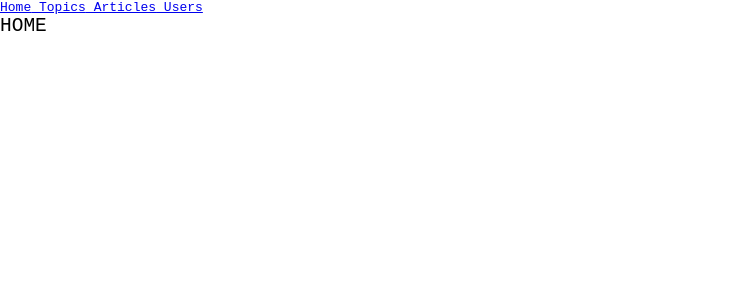
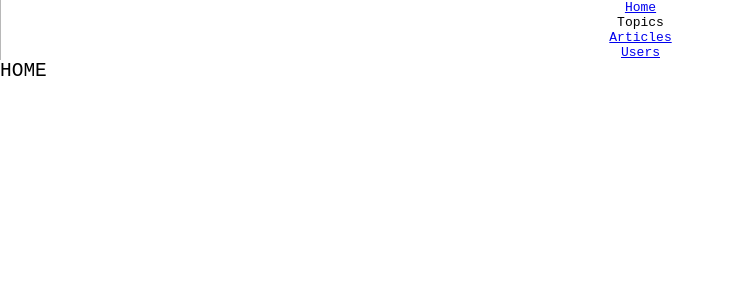
Before and after one commit to pha22pg/nc-news, a React (Create React App) app: page / in a window 1280 px wide. Shown: the top 300 px of the page, without its empty margins (0-735 px from the left). Built offline with nearby package versions, Linux system fonts and the light colour scheme.

Commit message:
Ticket_5 done - able to view articles filtered by topic

```diff
--- a/src/App.css
+++ b/src/App.css
@@ -22,12 +22,15 @@
 
   .nav{
     background-color: var(--main-bg-color);
-    height : 40px;
+    height : 100px;
     display:flex;
     align-items: center;
     justify-content: space-around;
     color: black;
+
   }
+
+
 
   .nav *:visited{
     color :black;
@@ -119,3 +122,39 @@
 
   }
 }
+
+/* Topics.js STYLING */
+
+
+.dropdown-menu-container{
+  /* visibility: hidden; */
+  background: rgba(200,200,200,0.3);
+  width : 100px;
+  top: 100px;
+
+  position : absolute;
+  display: flex;
+  flex-direction: column;
+}
+.dropdown-menu-container.hide{
+  visibility : hidden;
+}
+
+.topic-link-dropdown-menu-item{
+  text-align: center;
+  padding: 5px;
+}
+.topic-link-dropdown-menu-item:hover{
+  background: rgba(23,23,23,0.3);
+}
+
+.nav-item{
+  background:white;
+  display: flex;
+  align-items: center;
+  justify-content: center;
+  height: 100%;
+  width : 100%;
+  border-left: 1px solid rgba(20,20,20,0.3);
+  position: relative;
+}
--- a/src/App.js
+++ b/src/App.js
@@ -1,7 +1,7 @@
 import './App.css';
 import Nav  from './components/Nav';
 import {useEffect, useState} from 'react'
-import { BrowserRouter, Routes, Route } from 'react-router-dom';
+import { BrowserRouter, Routes, Route, useParams} from 'react-router-dom';
 
 import Home from './components/Home';
 import Topics from './components/Topics';
@@ -27,7 +27,7 @@ function App() {
       <Routes>
 
         <Route path="/" element={<Home />} />
-        <Route path="/topics" element={<Topics />} />
+        <Route path="/topics/:topic_slug" element={<Topics/>} />
         <Route path="/articles" element={<Articles allArticles={allArticles} setAllArticles={setAllArticles} />} />
         <Route path="/users" element={<Users />} />
 
--- a/src/api.js
+++ b/src/api.js
@@ -19,3 +19,11 @@ export function getArticleByID(id){
         return data.article;
     })
 }
+
+
+export function getArticlesByTopic(topic){
+    return newsAPI.get(`articles?topic=${topic}`).then(({data})=>{
+        console.log("In the API / getArticlesByTopic function - data: ", data)
+        return data;
+    })
+}
--- a/src/components/Nav.js
+++ b/src/components/Nav.js
@@ -1,11 +1,46 @@
 import {Link} from "react-router-dom";
+import {useEffect, useState} from 'react'
+import React from 'react'
 
 function Nav(){
+    const [click, setClick] = useState(true);
+    const [menuShowing, setMenuShowing] = useState(false);
+
+    const clickHandler = () => {
+        setMenuShowing(!menuShowing);
+    }
+
     return <nav className="nav">
-        <Link to="/"> Home</Link>
-        <Link to="/topics"> Topics</Link>
-        <Link to="/articles"> Articles</Link>
-        <Link to="/users"> Users</Link>
+        <Link className="nav-item" to="/"> Home</Link>
+        <div onClick={clickHandler} className="nav-item dropdown-link" to="/article"> Topics
+
+            <div  className={menuShowing ? 'dropdown-menu-container' : 'dropdown-menu-container hide'}>
+
+
+                    <div className='topic-link-dropdown-menu-item'>
+                    <Link to='/topics/cooking' >
+                        Cooking
+                    </Link>
+                    </div>
+                    <div className='topic-link-dropdown-menu-item'>
+                    <Link to='/topics/coding'>
+                        Coding
+                    </Link>
+                    </div>
+                    <div className='topic-link-dropdown-menu-item'>
+                    <Link to='/topics/football'>
+                        Football
+                    </Link>
+                    </div>
+
+
+            </div>
+
+        </div>
+
+
+        <Link className="nav-item" to="/articles"> Articles</Link>
+        <Link className="nav-item" to="/users"> Users</Link>
     </nav>
 }
 
--- a/src/components/Topics.js
+++ b/src/components/Topics.js
@@ -2,12 +2,43 @@ import React from 'react';
 
 import { useContext} from 'react';
 import { UserContext } from '../App.js';
+import {useEffect, useState} from 'react'
+import { BrowserRouter, Routes, Route,useParams } from 'react-router-dom';
+
+import {getArticlesByTopic} from '../api';
+import ArticleCard from './ArticleCard'
 
 const Topics = () => {
     const { user, setUser } = useContext(UserContext);
-    return <div>
-      <h2>Topics {user}</h2>
-    </div>
+    const [loading, setLoading] = useState(true);
+    const [filteredArticles, setFilteredArticles] = useState( [] ) ;
+    const { topic_slug } = useParams();
+    console.log("topic_slug: ", topic_slug)
+
+    useEffect(() => {
+        getArticlesByTopic(topic_slug)
+        .then((data)=>{
+            console.log(data)
+            setFilteredArticles(data.articles)
+            setLoading(false);
+            console.log(filteredArticles);
+        })
+    }, [topic_slug])
+
+    return   <div>
+    <h2 className="page-header-container">{topic_slug} </h2>
+      {loading && <div> Loading...</div>}
+      <div className ="articles-holder">
+      {!loading &&
+
+          filteredArticles.map((article)=>{
+              return (
+                      <ArticleCard key={Math.random()} article={article} title={article.title}/>
+              )
+          })
+      }
+      </div>
+  </div>
 };
 
 
```
